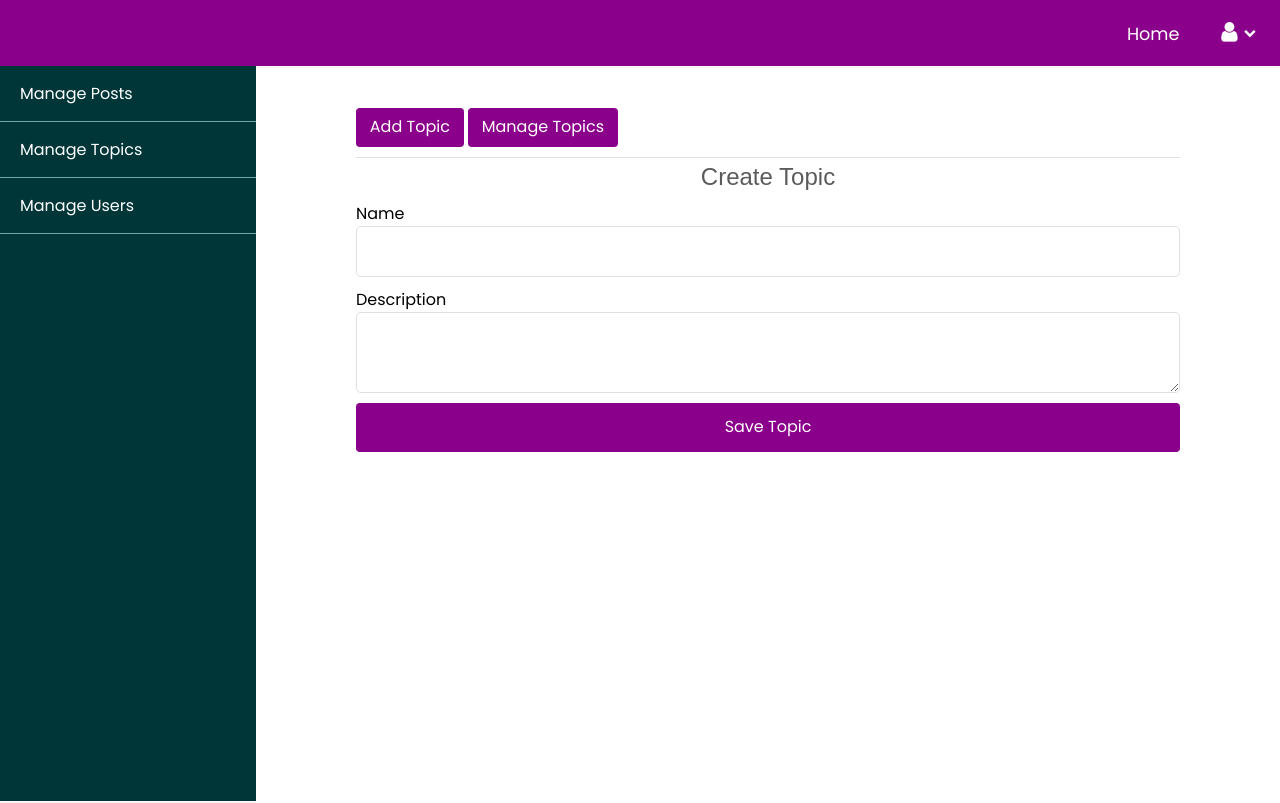
After one commit to LuaFly/blog-tr, a PHP site: page /tudo_roxo/admin/topics/create.php in a window 1280 px wide. The commit adds this page. Run offline with PHP 8.4, Linux system fonts and the light colour scheme; some libraries are stand-ins or nearby versions; some web fonts are replaced.

```diff
--- /dev/null
+++ b/admin/topics/create.php
@@ -0,0 +1,57 @@
+<?php include("../../path.php");?>
+<html lang="en">
+
+<head>
+  <meta charset="UTF-8">
+  <meta name="viewport" content="width=device-width, initial-scale=1.0">
+  <meta http-equiv="X-UA-Compatible" content="ie=edge">
+  <!-- Font Awesome -->
+  <link rel="stylesheet" href="https://cdnjs.cloudflare.com/ajax/libs/font-awesome/4.7.0/css/font-awesome.min.css" />
+  <!-- Custom Styles -->
+  <link rel="stylesheet" href="../../assets/css/style.css">
+  <!-- Admin Styling -->
+  <link rel="stylesheet" href="../../assets/css/admin.css">
+  <link rel="stylesheet" href="../../assets/css/inicial.css">
+  <title>Admin - Create Topic</title>
+</head>
+<body>
+  <!-- header -->
+  <?php include(ROOT_PATH . "/app/includes/adminHeader.php");?>
+  <!-- // header -->
+  <div class="admin-wrapper clearfix">
+    <!-- Left Sidebar -->
+    <?php include(ROOT_PATH . "/app/includes/adminSidebar.php");?>
+    <!-- // Left Sidebar -->
+    <!-- Admin Content -->
+    <div class="admin-content clearfix">
+      <div class="button-group">
+        <a href="create.php" class="btn btn-sm">Add Topic</a>
+        <a href="index.php" class="btn btn-sm">Manage Topics</a>
+      </div>
+      <div class="">
+        <h2 style="text-align: center;">Create Topic</h2>
+        <form action="create.php" method="post">
+          <div class="input-group">
+            <label>Name</label>
+            <input type="text" name="name" class="text-input">
+          </div>
+          <div class="input-group">
+            <label>Description</label>
+            <textarea class="text-input" name="description" id="description"></textarea>
+          </div>
+          <div class="input-group">
+            <button type="submit" name="save-topic" class="btn" >Save Topic</button>
+          </div>
+        </form>
+      </div>
+    </div>
+    <!-- // Admin Content -->
+  </div>
+  <!-- JQuery -->
+  <script src="https://cdnjs.cloudflare.com/ajax/libs/jquery/3.3.1/jquery.min.js"></script>
+  <!-- CKEditor 5 -->
+  <script src="https://cdn.ckeditor.com/ckeditor5/11.2.0/classic/ckeditor.js"></script>
+  <!-- Custome Scripts -->
+  <script src="../../assets/js/script.js"></script>
+</body>
+</html>
--- /dev/null
+++ b/app/includes/adminHeader.php
@@ -0,0 +1,22 @@
+<header class="clearfix">
+    <div class="logo">
+      <!-- <img src="images/logo-placeholder.png" alt="Logo"> -->
+    </div>
+    <div class="fa fa-reorder menu-toggle"></div>
+    <nav>
+      <ul>
+        <li><a href="#">Home</a></li>
+        <li>
+          <a href="#" class="userinfo">
+            <i class="fa fa-user"></i>
+            <!-- Awa Melvine -->
+            <i class="fa fa-chevron-down"></i>
+          </a>
+          <ul class="dropdown">
+            <li><a href="#">Dashboard</a></li>
+            <li><a href="#" class="logout">logout</a></li>
+          </ul>
+        </li>
+      </ul>
+    </nav>
+  </header>
--- /dev/null
+++ b/app/includes/adminSidebar.php
@@ -0,0 +1,7 @@
+<div class="left-sidebar">
+      <ul>
+        <li><a href="../posts/index.php">Manage Posts</a></li>
+        <li><a href="../topics/index.php">Manage Topics</a></li>
+        <li><a href="../users/index.php">Manage Users</a></li>
+      </ul>
+    </div>
--- /dev/null
+++ b/assets/css/admin.css
@@ -0,0 +1,80 @@
+header {
+    background: #001f20;
+    color: #ffffff;
+  }
+
+  .admin-wrapper {
+    height: calc(100% - 65px);
+    box-sizing: border-box;
+  }
+
+  .admin-wrapper .left-sidebar {
+    width: 20%;
+    height: 100%;
+    float: left;
+    background: #013638;
+  }
+
+  .admin-wrapper .left-sidebar ul {
+    list-style: none;
+    margin: 0px;
+    padding: 0px;
+    color: white;
+  }
+
+  .admin-wrapper .left-sidebar ul li {
+    border-bottom: 1px solid #6da6aa;
+  }
+
+  .admin-wrapper .left-sidebar ul li a {
+    display: block;
+    padding: 15px 20px;
+  }
+
+  .admin-wrapper .admin-content {
+    width: 80%;
+    height: 100%;
+    float: left;
+    box-sizing: border-box;
+    padding: 40px 100px 100px;
+    overflow-y: scroll;
+    background: #fff;
+  }
+
+  .admin-wrapper .admin-content .button-group {
+    padding-bottom: 10px;
+    border-bottom: 1px solid #e0e0e0;
+  }
+
+  .admin-wrapper .admin-content .button-group .btn {
+    width: unset;
+  }
+
+  .admin-wrapper .admin-content a {
+    text-decoration: unset;
+  }
+
+  table {
+    width: 100%;
+    border-collapse: collapse;
+    font-size: 1.1em;
+  }
+
+  th, td {
+    padding: 15px;
+    text-align: left;
+    border-bottom: 1px solid #d3d3d3;
+  }
+
+  @media (max-width: 768px) {
+    nav {
+      width: 100%;
+      background: #054247;
+    }
+    header nav ul li .dropdown li a {
+      background: #054247;
+    }
+    header nav ul li .dropdown li a:hover {
+      background: #054247;
+    }
+  }
--- a/path.php
+++ b/path.php
@@ -1,5 +1,5 @@
 <?php
-define("ROOT_PATH",realpath(dirname('_FILE_')));
+define("ROOT_PATH",realpath(dirname(__FILE__)));
 
 define("BASE_URL", "http://localhost/tudo_roxo");
 ?>
```
